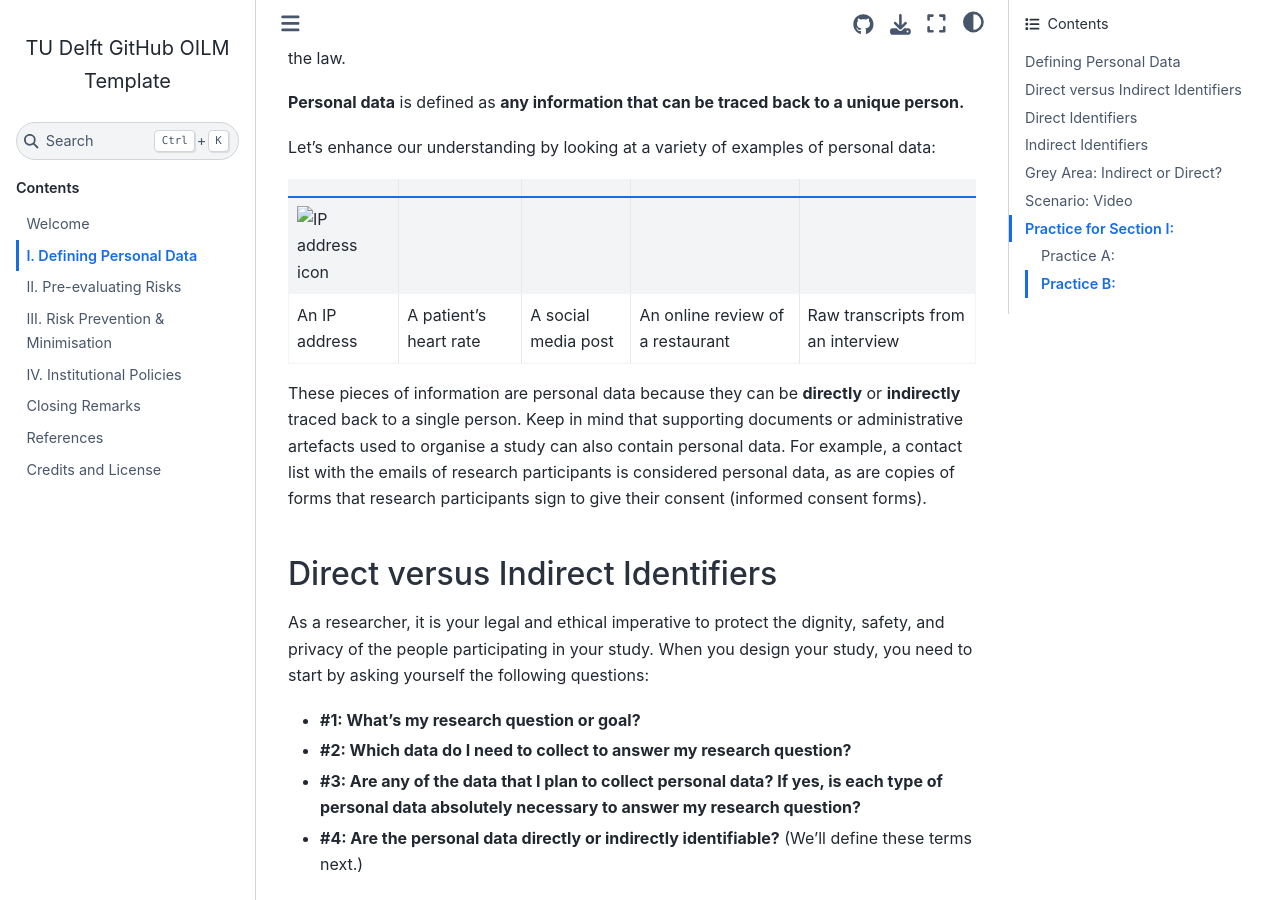
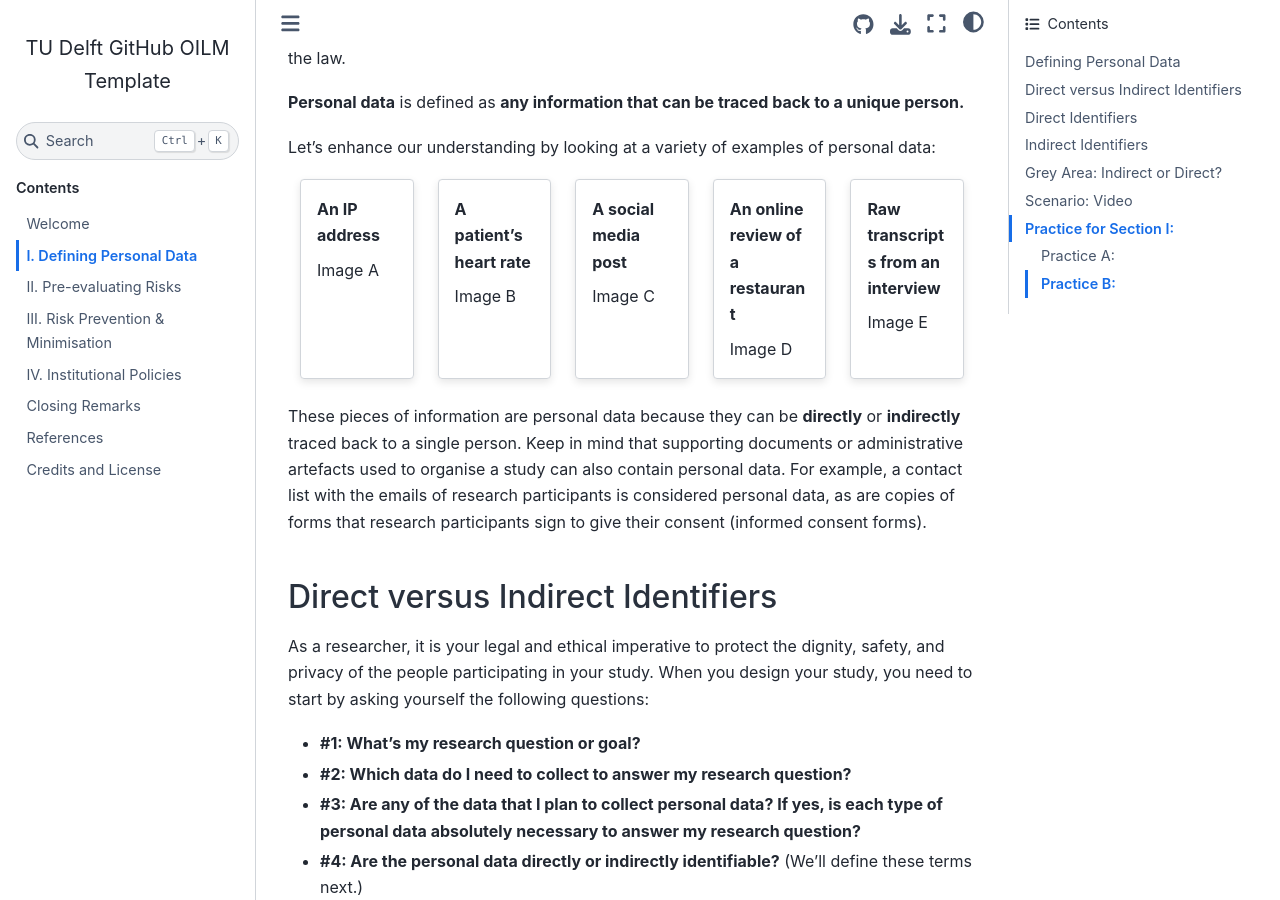
Before and after one commit to tu-delft-library/BSc_Research_Ethics_for_Personal_Data, a Jupyter Book: the page built from book/defining_personal_data.md, in a window 1280 px wide and 900 px high, scrolled down 303 px. Built offline with Jupyter Book 1.0.4 settings and Sphinx 7.4.7 and the Sphinx Book theme 1.1.4, drawn with Linux system fonts in a browser that asks for light colours; comment, search, counter and statistics services are not loaded.

Commit message:
attempt to set up grids (Sphinx Design)

```diff
--- a/book/defining_personal_data.md
+++ b/book/defining_personal_data.md
@@ -10,10 +10,23 @@ Researchers who collect personal data from people must adhere to the General Dat
 
 Let's enhance our understanding by looking at a variety of examples of personal data:
 
-|   |   |   |   |   |
-|---|---|---|---|---|
-| <img src="IP_address.png" alt="IP address icon" width="50"> |   |   |   |   |
-| An IP address | A patient's heart rate | A social media post | An online review of a restaurant | Raw transcripts from an interview |
+::::{grid} 5
+:::{grid-item-card}  An IP address
+Image A
+:::
+:::{grid-item-card}  A patient's heart rate
+Image B
+:::
+:::{grid-item-card}  A social media post
+Image C
+:::
+:::{grid-item-card}  An online review of a restaurant
+Image D
+:::
+:::{grid-item-card}  Raw transcripts from an interview
+Image E
+:::
+::::
 
 
 
```
